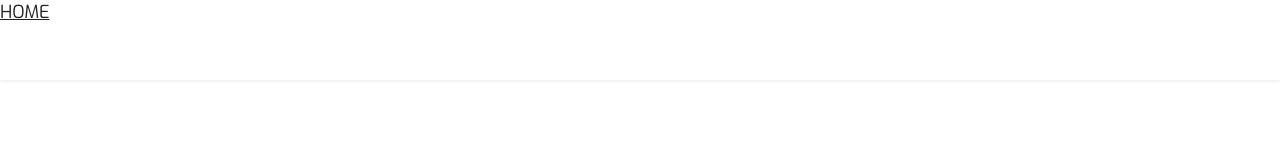
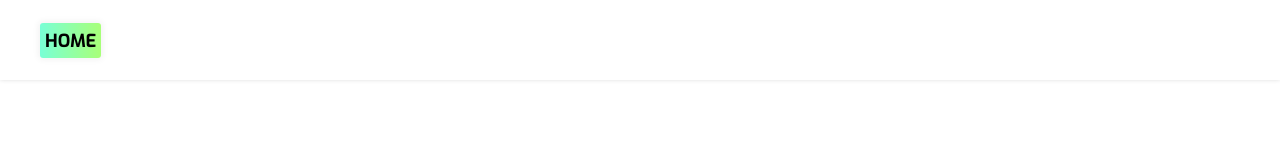
Before and after one commit to semi-corpus/nicas, a plain HTML site: page firstpage.html in a window 1280 px wide. Shown: the top 160 px of the page. Drawn offline with nearby package versions, Linux system fonts and the light colour scheme.

Commit message:
home btn

```diff
--- a/css/style.css
+++ b/css/style.css
@@ -56,6 +56,29 @@ nav{
 	text-align:left;
 	top:0;
 }
+#home-btn{
+	position:absolute;
+	top:29px;
+	left:40px;
+}
+#home-btn a{
+	background: #a8ff78;  /* fallback for old browsers */
+	background: -webkit-linear-gradient(to right, #78ffd6, #a8ff78);  /* Chrome 10-25, Safari 5.1-6 */
+	background: linear-gradient(to right, #78ffd6, #a8ff78); /* W3C, IE 10+/ Edge, Firefox 16+, Chrome 26+, Opera 12+, Safari 7+ */
+	border-radius:3px;
+	box-shadow: 0 0 6px 2px rgba(0,0,0,.05);
+	color:#000;
+	font-weight: 700;
+	padding: 6px 5px 5px 5px;
+}
+#home-btn a:hover{
+	background:rgba(120, 255, 214, .3);
+  	box-shadow: 0 0 10px 1px rgba(100,100,100,.08);
+	color: #333;
+	letter-spacing:inherit;
+	text-decoration: none;
+	text-shadow: 0 5px 2px rgba(0,0,0,.15);
+}
 .cover{
 	height:100%;
 }
```
